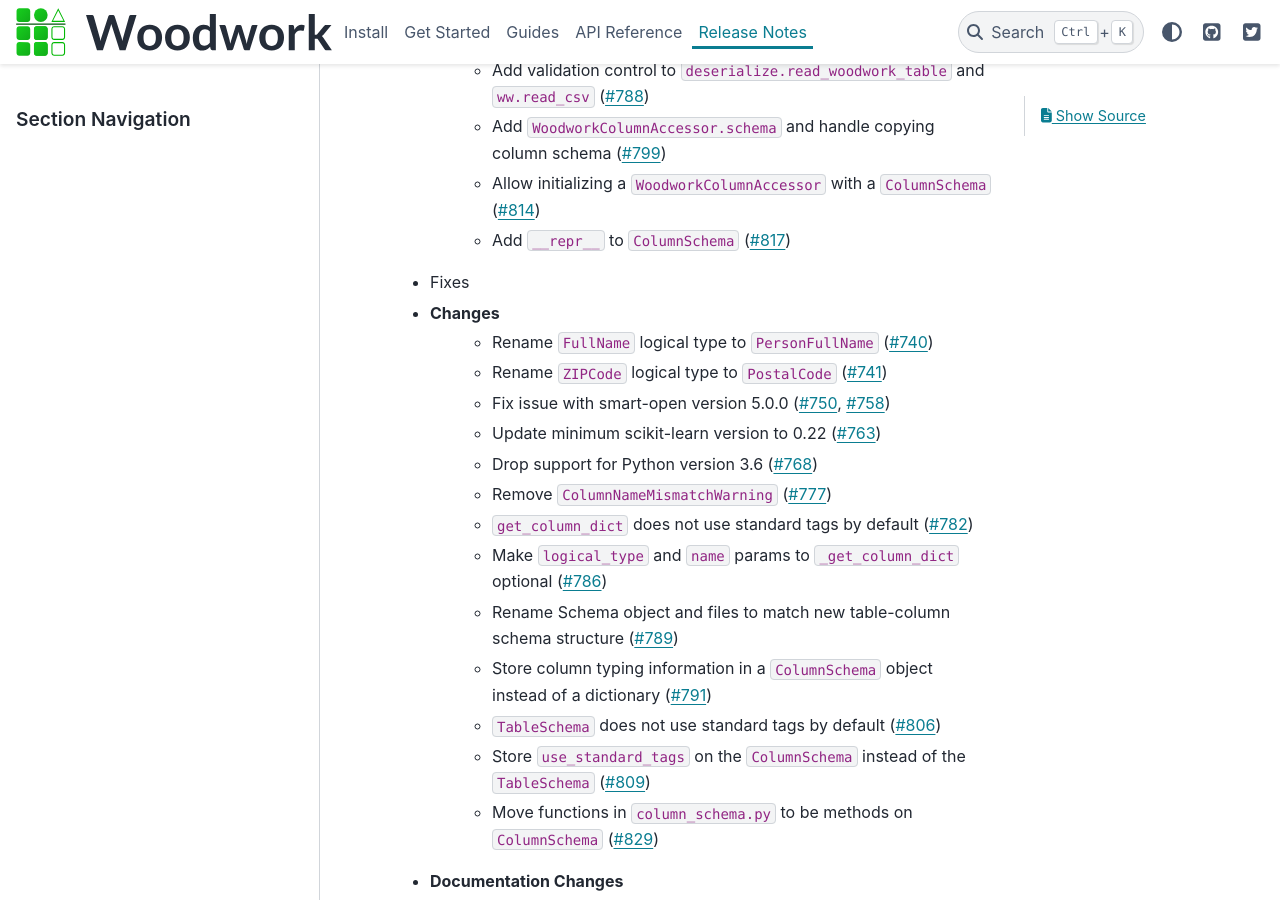
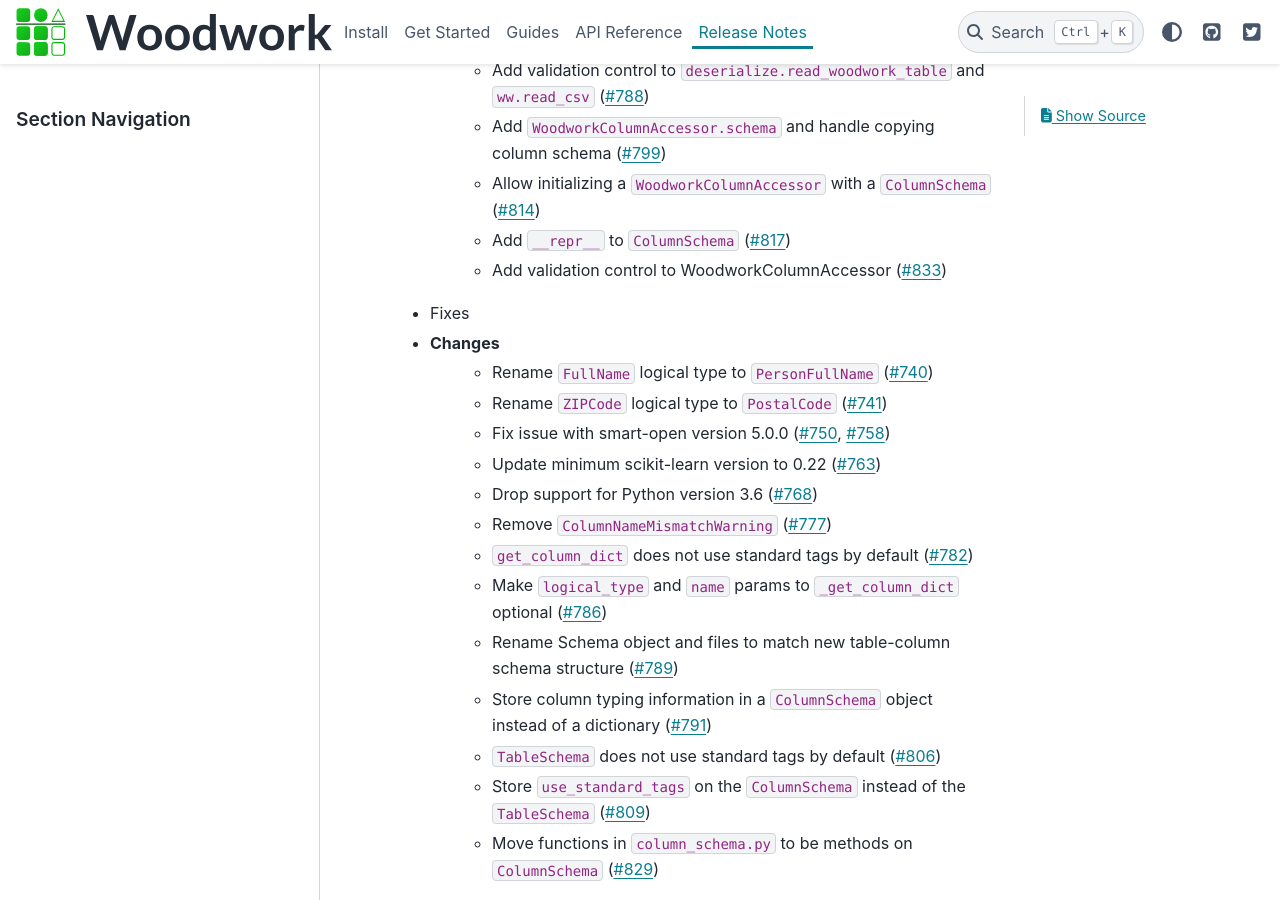
Before and after one commit to alteryx/woodwork, a Sphinx documentation site: the page built from docs/source/release_notes.rst, in a window 1280 px wide and 900 px high, scrolled down 461 px. Built offline with Sphinx 7.4.7 and the PyData theme 0.15.4, drawn with Linux system fonts in a browser that asks for light colours; comment, search, counter and statistics services are not loaded.

Commit message:
update release notes

```diff
--- a/docs/source/release_notes.rst
+++ b/docs/source/release_notes.rst
@@ -14,6 +14,7 @@ Release Notes
         * Add ``WoodworkColumnAccessor.schema`` and handle copying column schema (:pr:`799`)
         * Allow initializing a ``WoodworkColumnAccessor`` with a ``ColumnSchema`` (:pr:`814`)
         * Add ``__repr__`` to ``ColumnSchema`` (:pr:`817`)
+        * Add validation control to WoodworkColumnAccessor (:pr:`833`)
     * Fixes
     * Changes
         * Rename ``FullName`` logical type to ``PersonFullName`` (:pr:`740`)
```
